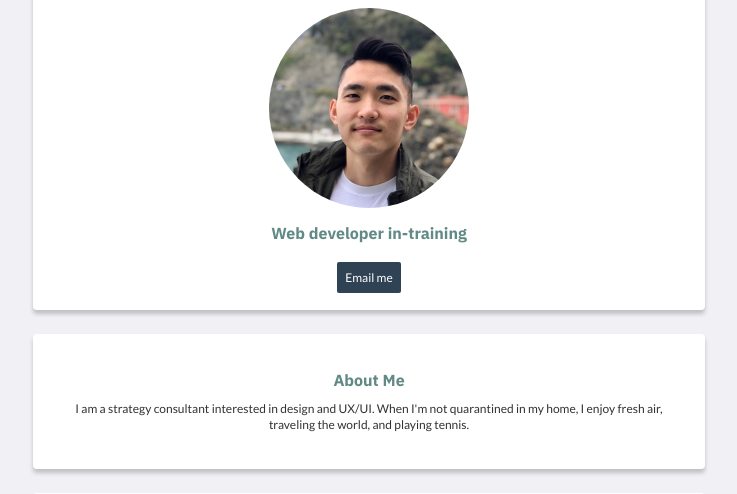
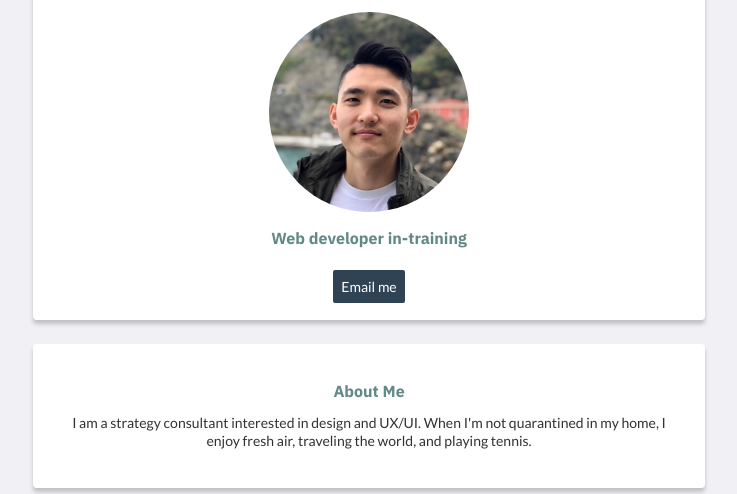
Before and after one commit to khk271/profile, a plain HTML site: page index.html in a window 1280 px wide. Shown: the part 115-609 px from the top of the page, without its empty margins (271-1008 px from the left). Drawn offline with Linux system fonts and the light colour scheme.

Commit message:
Made updates to text formatting

```diff
--- a/style.css
+++ b/style.css
@@ -7,8 +7,8 @@ body {
   font-family: 'Lato', 'sans-serif';
   color: rgb(50, 50, 50);
   background-color: rgb(240, 240, 245);
-  font-size: 12px;
-  line-height: 16px;
+  font-size: 14px;
+  line-height: 18px;
 }
 
 h1 {
```
